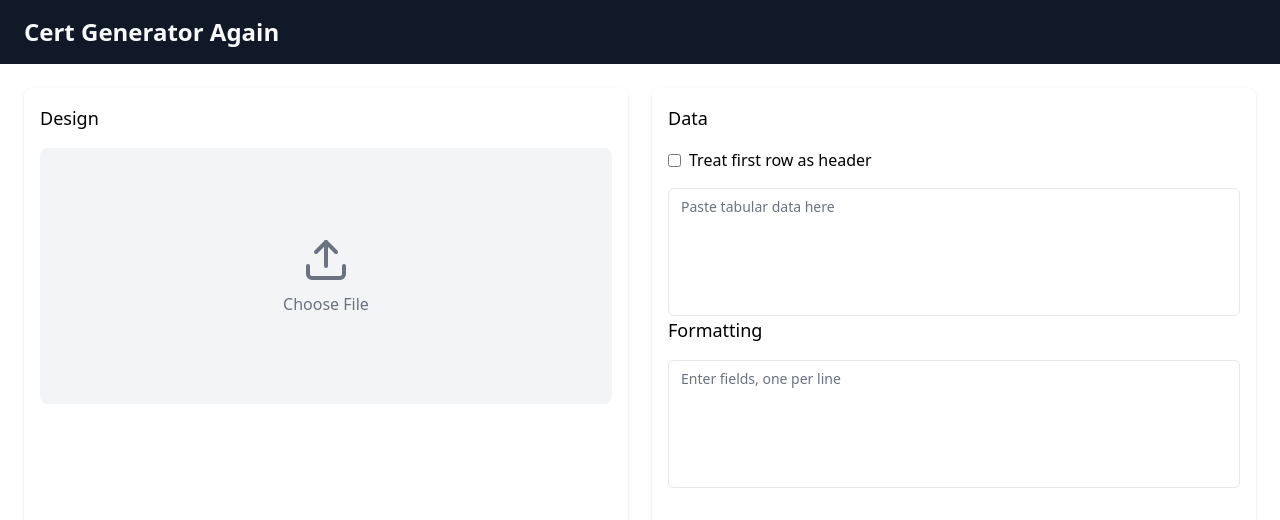
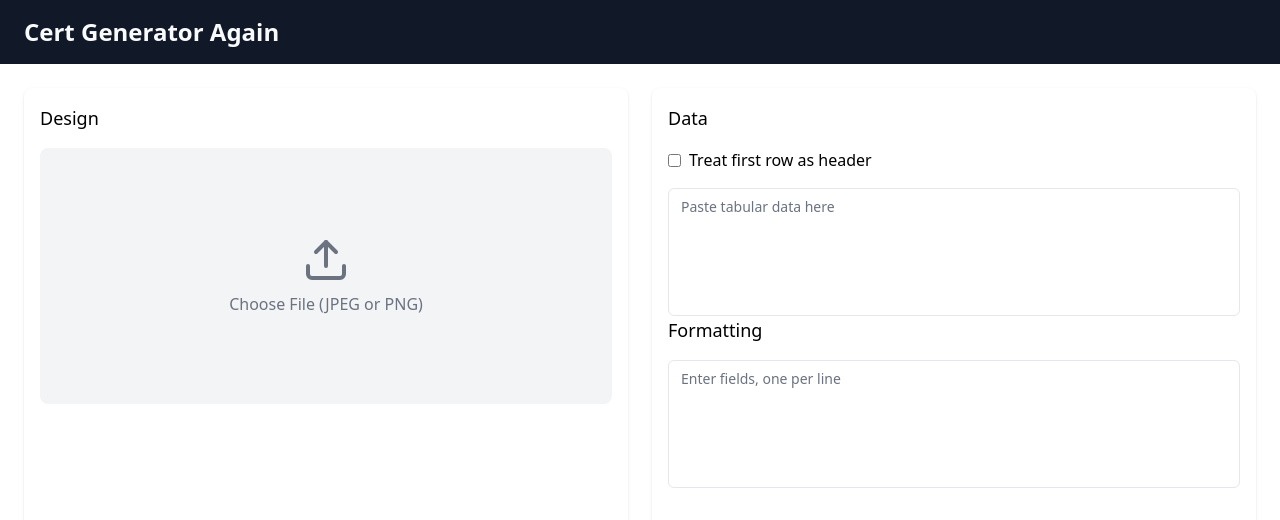
Before and after one commit to tinkertanker/bamboobot-cert-generator, a Next.js app: page / in a window 1280 px wide. Shown: the top 520 px of the page. Built offline with nearby package versions, Linux system fonts and the light colour scheme.

Commit message:
Tweaks to image rendering

```diff
--- a/app/page.tsx
+++ b/app/page.tsx
@@ -136,16 +136,16 @@ export default function MainPage() {
       <main className="flex-1 grid grid-cols-2 gap-6 p-6">
         <div className="bg-card p-4 rounded-lg shadow">
           <h2 className="text-lg font-medium mb-4">Design</h2>
-          <div className="relative">
+          <div className="relative w-full aspect-[16/9]"> {/* Adjust aspect ratio as needed */}
             {isLoading && <Spinner />} {/* Show spinner while loading */}
             {uploadedFileUrl ? (
               <>
+                <div className="border-4 border-gray-700 inline-block"> {/* Add this wrapper div */}
                   <Image
                     src={uploadedFileUrl} // Use the uploaded file URL
                     alt="Certificate Template"
-                  layout="responsive"
-                  width={500} // specify the width
-                  height={300} // specify the height
+                    fill
+                    style={{ objectFit: 'contain' }}
                   />
                   {names.split("\n").map((name, index) => (
                     <div
@@ -161,6 +161,7 @@ export default function MainPage() {
                       {name}
                     </div>
                   ))}
+                </div>
                 <div className="absolute bottom-4 right-4">
                   <Button
                     onClick={() => {
@@ -176,7 +177,7 @@ export default function MainPage() {
                 <label htmlFor="file-upload" className="cursor-pointer w-full h-full flex items-center justify-center">
                   <div className="flex flex-col items-center justify-center space-y-2">
                     <UploadIcon className="h-12 w-12" />
-                    <span>Choose File</span>
+                    <span>Choose File (JPEG or PNG)</span>
                   </div>
                   <input
                     id="file-upload"
```
Lines whose indentation alone changed are shown as unchanged.
